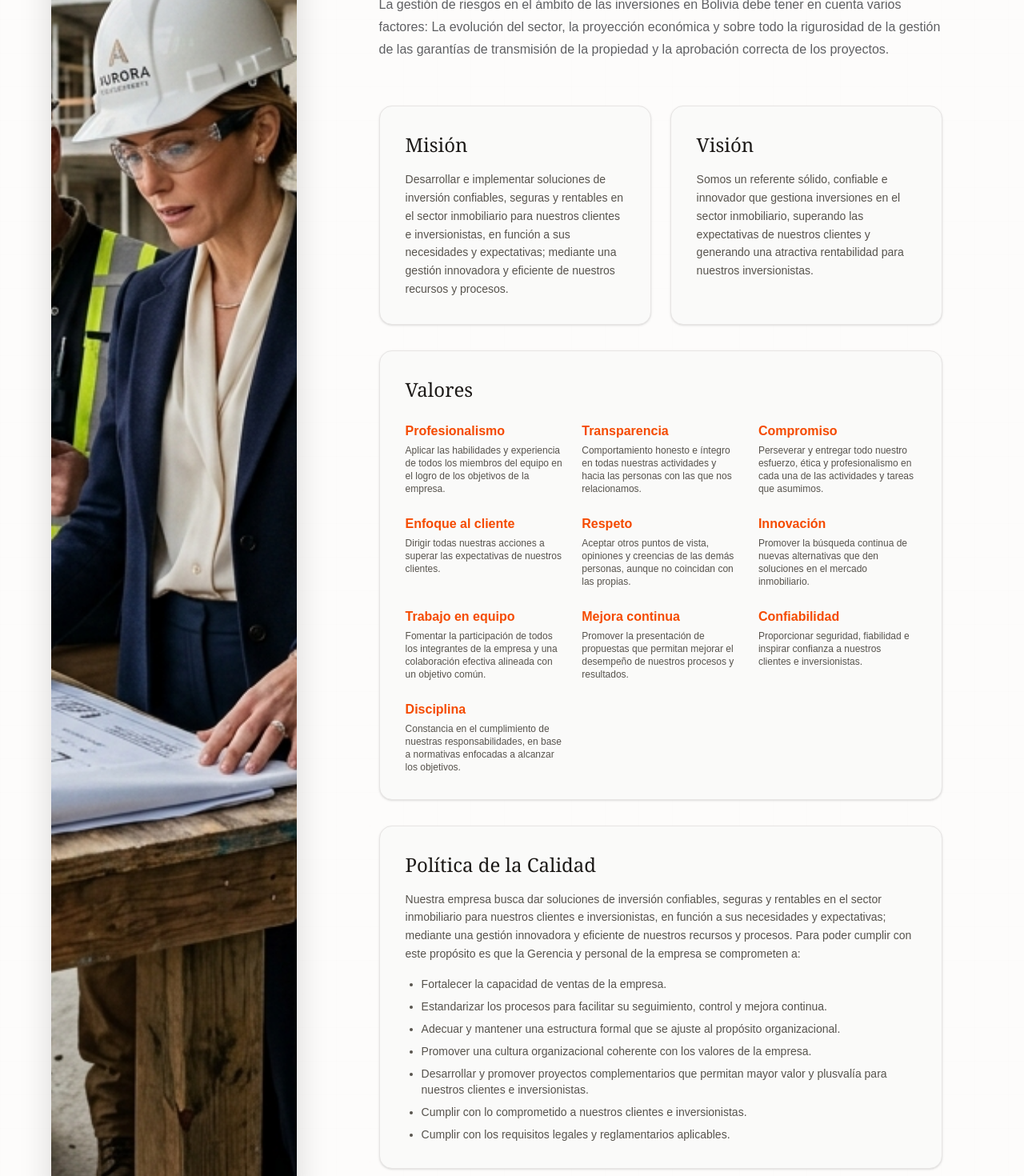
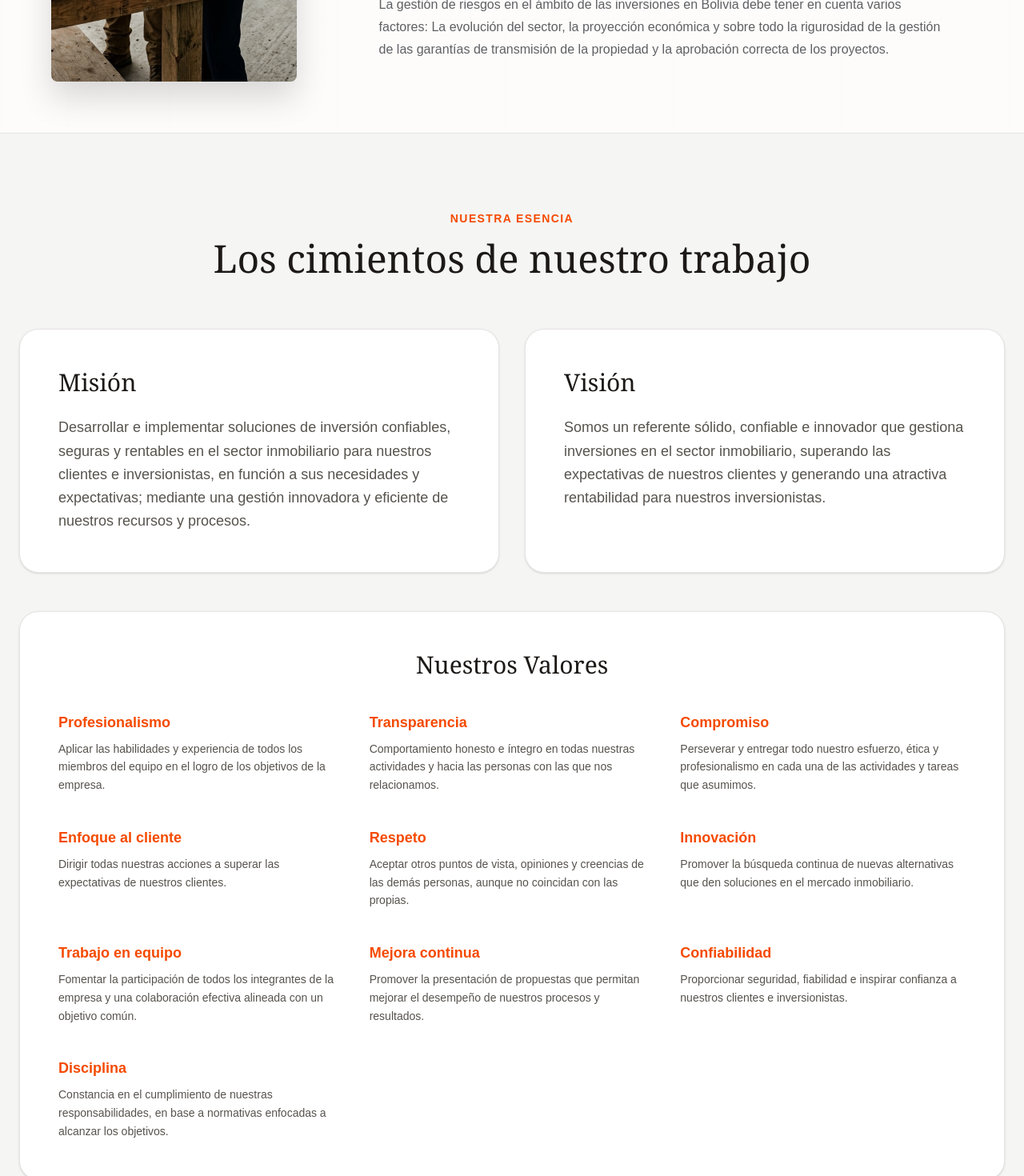
Before and after one commit to jabarmagdiel/Prospera, a Next.js app: page / in a window 1280 px wide. Shown: the part 1320-2790 px from the top of the page at 80% size. Built offline with nearby package versions, Linux system fonts and the light colour scheme.

Commit message:
Refactor Mision, Vision, Valores into full width section

```diff
--- a/components/corporate-home.tsx
+++ b/components/corporate-home.tsx
@@ -83,53 +83,72 @@ export function CorporateHome({ onOpenProject, content, projects }: { onOpenProj
           <motion.p variants={fadeUp}>Las garantías en la gestión del desarrollo de proyectos inmobiliarios en Prospera suponen tener las cautelas necesarias para poder generar confianza y seguridad a nuestros inversores.</motion.p>
           <motion.p variants={fadeUp}>La aprobación de los proyectos se hace imperativa antes de continuar con las fases de ingeniería y arquitectura. Nuestros expertos en el área de proyectos, analizan las posibilidades inversoras de nuestros clientes y asociados para garantizar una gestión transparente y rentable en la que ambas partes acuerdan asumir los riesgos propios de cada inversión.</motion.p>
           <motion.p variants={fadeUp}>La gestión de riesgos en el ámbito de las inversiones en Bolivia debe tener en cuenta varios factores: La evolución del sector, la proyección económica y sobre todo la rigurosidad de la gestión de las garantías de transmisión de la propiedad y la aprobación correcta de los proyectos.</motion.p>
-          <motion.div variants={fadeUp} className="mt-14 space-y-8">
-            {/* Misión y Visión */}
-            <div className="grid md:grid-cols-2 gap-6">
-              <div className="bg-stone-50 p-8 rounded-2xl border border-stone-200 shadow-sm">
-                <h3 className="text-2xl font-serif text-stone-900 mb-4">Misión</h3>
-                <p className="text-stone-600 leading-relaxed text-sm">Desarrollar e implementar soluciones de inversión confiables, seguras y rentables en el sector inmobiliario para nuestros clientes e inversionistas, en función a sus necesidades y expectativas; mediante una gestión innovadora y eficiente de nuestros recursos y procesos.</p>
-              </div>
-              <div className="bg-stone-50 p-8 rounded-2xl border border-stone-200 shadow-sm">
-                <h3 className="text-2xl font-serif text-stone-900 mb-4">Visión</h3>
-                <p className="text-stone-600 leading-relaxed text-sm">Somos un referente sólido, confiable e innovador que gestiona inversiones en el sector inmobiliario, superando las expectativas de nuestros clientes y generando una atractiva rentabilidad para nuestros inversionistas.</p>
-              </div>
+        </div>
+      </motion.section>
+
+      {/* NUEVA SECCIÓN: Misión, Visión, Valores */}
+      <section className="bg-stone-100 py-24 border-t border-stone-200">
+        <motion.div
+          className="max-w-7xl mx-auto px-6 space-y-12"
+          initial="hidden"
+          whileInView="visible"
+          viewport={{ once: true, amount: 0.1 }}
+          variants={stagger}
+        >
+          <div className="text-center max-w-3xl mx-auto mb-16">
+            <motion.p variants={fadeUp} className="text-orange-600 font-bold tracking-widest uppercase text-sm mb-4">Nuestra Esencia</motion.p>
+            <motion.h2 variants={fadeUp} className="text-4xl md:text-5xl font-serif text-stone-900 mb-6">Los cimientos de nuestro trabajo</motion.h2>
+          </div>
+
+          {/* Misión y Visión */}
+          <div className="grid md:grid-cols-2 gap-8">
+            <motion.div variants={fadeUp} className="bg-white p-10 md:p-12 rounded-3xl border border-stone-200 shadow-sm hover:shadow-md transition-shadow">
+              <h3 className="text-3xl font-serif text-stone-900 mb-6 text-center md:text-left">Misión</h3>
+              <p className="text-stone-600 leading-relaxed text-lg text-center md:text-left">Desarrollar e implementar soluciones de inversión confiables, seguras y rentables en el sector inmobiliario para nuestros clientes e inversionistas, en función a sus necesidades y expectativas; mediante una gestión innovadora y eficiente de nuestros recursos y procesos.</p>
+            </motion.div>
+            <motion.div variants={fadeUp} className="bg-white p-10 md:p-12 rounded-3xl border border-stone-200 shadow-sm hover:shadow-md transition-shadow">
+              <h3 className="text-3xl font-serif text-stone-900 mb-6 text-center md:text-left">Visión</h3>
+              <p className="text-stone-600 leading-relaxed text-lg text-center md:text-left">Somos un referente sólido, confiable e innovador que gestiona inversiones en el sector inmobiliario, superando las expectativas de nuestros clientes y generando una atractiva rentabilidad para nuestros inversionistas.</p>
+            </motion.div>
+          </div>
+
+          {/* Valores */}
+          <motion.div variants={fadeUp} className="bg-white p-10 md:p-12 rounded-3xl border border-stone-200 shadow-sm">
+            <h3 className="text-3xl font-serif text-stone-900 mb-10 text-center">Nuestros Valores</h3>
+            <div className="grid sm:grid-cols-2 lg:grid-cols-3 gap-x-8 gap-y-10">
+              <div><strong className="text-orange-600 block mb-2 text-lg">Profesionalismo</strong><p className="text-sm text-stone-600 leading-relaxed">Aplicar las habilidades y experiencia de todos los miembros del equipo en el logro de los objetivos de la empresa.</p></div>
+              <div><strong className="text-orange-600 block mb-2 text-lg">Transparencia</strong><p className="text-sm text-stone-600 leading-relaxed">Comportamiento honesto e íntegro en todas nuestras actividades y hacia las personas con las que nos relacionamos.</p></div>
+              <div><strong className="text-orange-600 block mb-2 text-lg">Compromiso</strong><p className="text-sm text-stone-600 leading-relaxed">Perseverar y entregar todo nuestro esfuerzo, ética y profesionalismo en cada una de las actividades y tareas que asumimos.</p></div>
+              <div><strong className="text-orange-600 block mb-2 text-lg">Enfoque al cliente</strong><p className="text-sm text-stone-600 leading-relaxed">Dirigir todas nuestras acciones a superar las expectativas de nuestros clientes.</p></div>
+              <div><strong className="text-orange-600 block mb-2 text-lg">Respeto</strong><p className="text-sm text-stone-600 leading-relaxed">Aceptar otros puntos de vista, opiniones y creencias de las demás personas, aunque no coincidan con las propias.</p></div>
+              <div><strong className="text-orange-600 block mb-2 text-lg">Innovación</strong><p className="text-sm text-stone-600 leading-relaxed">Promover la búsqueda continua de nuevas alternativas que den soluciones en el mercado inmobiliario.</p></div>
+              <div><strong className="text-orange-600 block mb-2 text-lg">Trabajo en equipo</strong><p className="text-sm text-stone-600 leading-relaxed">Fomentar la participación de todos los integrantes de la empresa y una colaboración efectiva alineada con un objetivo común.</p></div>
+              <div><strong className="text-orange-600 block mb-2 text-lg">Mejora continua</strong><p className="text-sm text-stone-600 leading-relaxed">Promover la presentación de propuestas que permitan mejorar el desempeño de nuestros procesos y resultados.</p></div>
+              <div><strong className="text-orange-600 block mb-2 text-lg">Confiabilidad</strong><p className="text-sm text-stone-600 leading-relaxed">Proporcionar seguridad, fiabilidad e inspirar confianza a nuestros clientes e inversionistas.</p></div>
+              <div><strong className="text-orange-600 block mb-2 text-lg">Disciplina</strong><p className="text-sm text-stone-600 leading-relaxed">Constancia en el cumplimiento de nuestras responsabilidades, en base a normativas enfocadas a alcanzar los objetivos.</p></div>
             </div>
+          </motion.div>
 
-            {/* Valores */}
-            <div className="bg-stone-50 p-8 rounded-2xl border border-stone-200 shadow-sm">
-              <h3 className="text-2xl font-serif text-stone-900 mb-6">Valores</h3>
-              <div className="grid sm:grid-cols-2 lg:grid-cols-3 gap-6">
-                <div><strong className="text-orange-600 block mb-1">Profesionalismo</strong><p className="text-xs text-stone-600">Aplicar las habilidades y experiencia de todos los miembros del equipo en el logro de los objetivos de la empresa.</p></div>
-                <div><strong className="text-orange-600 block mb-1">Transparencia</strong><p className="text-xs text-stone-600">Comportamiento honesto e íntegro en todas nuestras actividades y hacia las personas con las que nos relacionamos.</p></div>
-                <div><strong className="text-orange-600 block mb-1">Compromiso</strong><p className="text-xs text-stone-600">Perseverar y entregar todo nuestro esfuerzo, ética y profesionalismo en cada una de las actividades y tareas que asumimos.</p></div>
-                <div><strong className="text-orange-600 block mb-1">Enfoque al cliente</strong><p className="text-xs text-stone-600">Dirigir todas nuestras acciones a superar las expectativas de nuestros clientes.</p></div>
-                <div><strong className="text-orange-600 block mb-1">Respeto</strong><p className="text-xs text-stone-600">Aceptar otros puntos de vista, opiniones y creencias de las demás personas, aunque no coincidan con las propias.</p></div>
-                <div><strong className="text-orange-600 block mb-1">Innovación</strong><p className="text-xs text-stone-600">Promover la búsqueda continua de nuevas alternativas que den soluciones en el mercado inmobiliario.</p></div>
-                <div><strong className="text-orange-600 block mb-1">Trabajo en equipo</strong><p className="text-xs text-stone-600">Fomentar la participación de todos los integrantes de la empresa y una colaboración efectiva alineada con un objetivo común.</p></div>
-                <div><strong className="text-orange-600 block mb-1">Mejora continua</strong><p className="text-xs text-stone-600">Promover la presentación de propuestas que permitan mejorar el desempeño de nuestros procesos y resultados.</p></div>
-                <div><strong className="text-orange-600 block mb-1">Confiabilidad</strong><p className="text-xs text-stone-600">Proporcionar seguridad, fiabilidad e inspirar confianza a nuestros clientes e inversionistas.</p></div>
-                <div><strong className="text-orange-600 block mb-1">Disciplina</strong><p className="text-xs text-stone-600">Constancia en el cumplimiento de nuestras responsabilidades, en base a normativas enfocadas a alcanzar los objetivos.</p></div>
-              </div>
-            </div>
-
-            {/* Política de Calidad */}
-            <div className="bg-stone-50 p-8 rounded-2xl border border-stone-200 shadow-sm">
-              <h3 className="text-2xl font-serif text-stone-900 mb-4">Política de la Calidad</h3>
-              <p className="text-stone-600 text-sm mb-4 leading-relaxed">Nuestra empresa busca dar soluciones de inversión confiables, seguras y rentables en el sector inmobiliario para nuestros clientes e inversionistas, en función a sus necesidades y expectativas; mediante una gestión innovadora y eficiente de nuestros recursos y procesos. Para poder cumplir con este propósito es que la Gerencia y personal de la empresa se comprometen a:</p>
-              <ul className="list-disc pl-5 space-y-2 text-sm text-stone-600">
+          {/* Política de Calidad */}
+          <motion.div variants={fadeUp} className="bg-white p-10 md:p-12 rounded-3xl border border-stone-200 shadow-sm">
+            <h3 className="text-3xl font-serif text-stone-900 mb-6 text-center md:text-left">Política de la Calidad</h3>
+            <p className="text-stone-600 text-lg mb-8 leading-relaxed max-w-5xl">Nuestra empresa busca dar soluciones de inversión confiables, seguras y rentables en el sector inmobiliario para nuestros clientes e inversionistas, en función a sus necesidades y expectativas; mediante una gestión innovadora y eficiente de nuestros recursos y procesos. Para poder cumplir con este propósito es que la Gerencia y personal de la empresa se comprometen a:</p>
+            <div className="grid md:grid-cols-2 gap-x-12 gap-y-4 text-stone-600">
+              <ul className="list-disc pl-5 space-y-4">
                 <li>Fortalecer la capacidad de ventas de la empresa.</li>
                 <li>Estandarizar los procesos para facilitar su seguimiento, control y mejora continua.</li>
                 <li>Adecuar y mantener una estructura formal que se ajuste al propósito organizacional.</li>
                 <li>Promover una cultura organizacional coherente con los valores de la empresa.</li>
+              </ul>
+              <ul className="list-disc pl-5 space-y-4">
                 <li>Desarrollar y promover proyectos complementarios que permitan mayor valor y plusvalía para nuestros clientes e inversionistas.</li>
                 <li>Cumplir con lo comprometido a nuestros clientes e inversionistas.</li>
                 <li>Cumplir con los requisitos legales y reglamentarios aplicables.</li>
               </ul>
             </div>
           </motion.div>
-        </div>
-      </motion.section>
+        </motion.div>
+      </section>
 
       <section className="portfolio-section" id="proyectos">
         <motion.div
```
